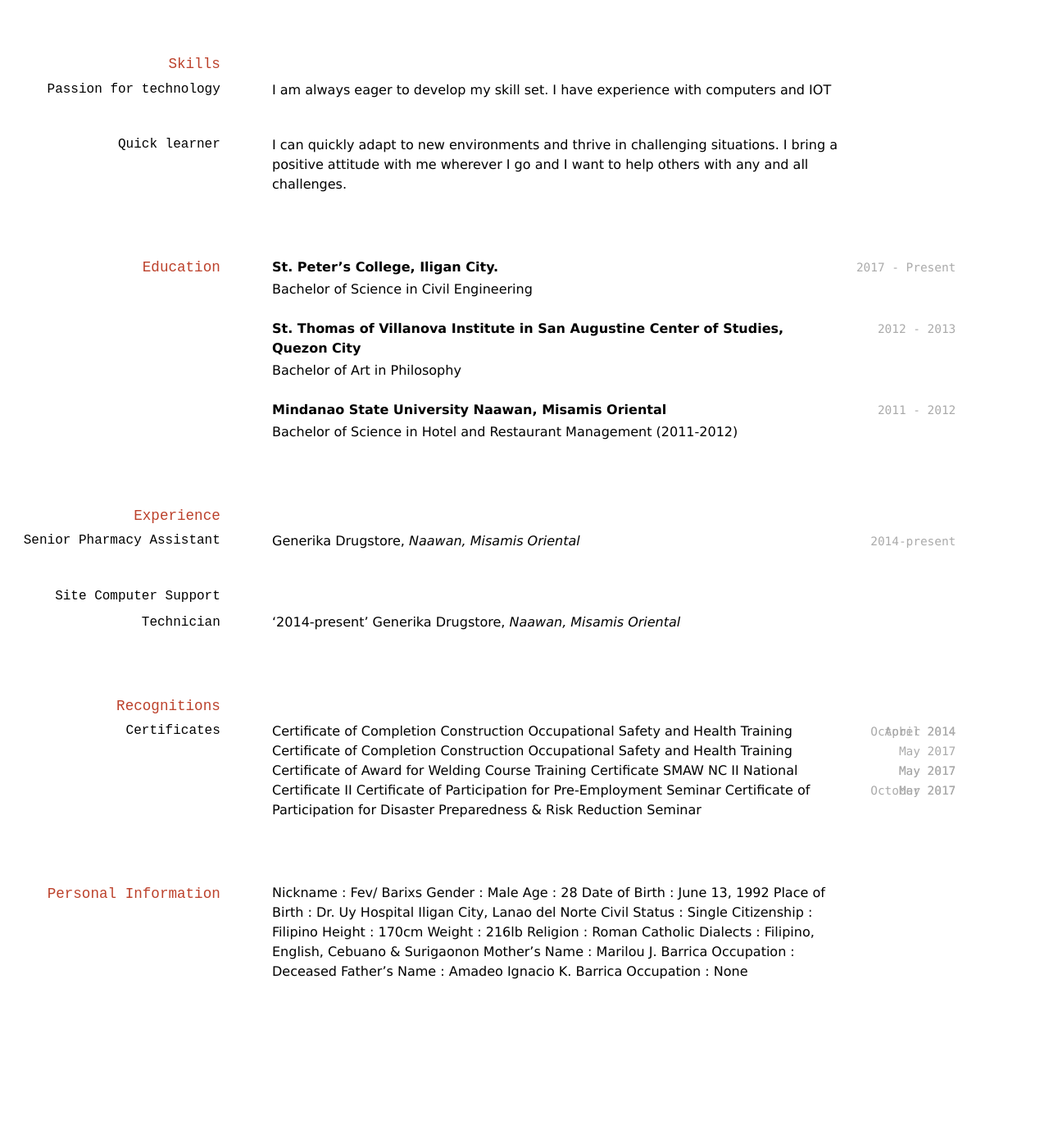
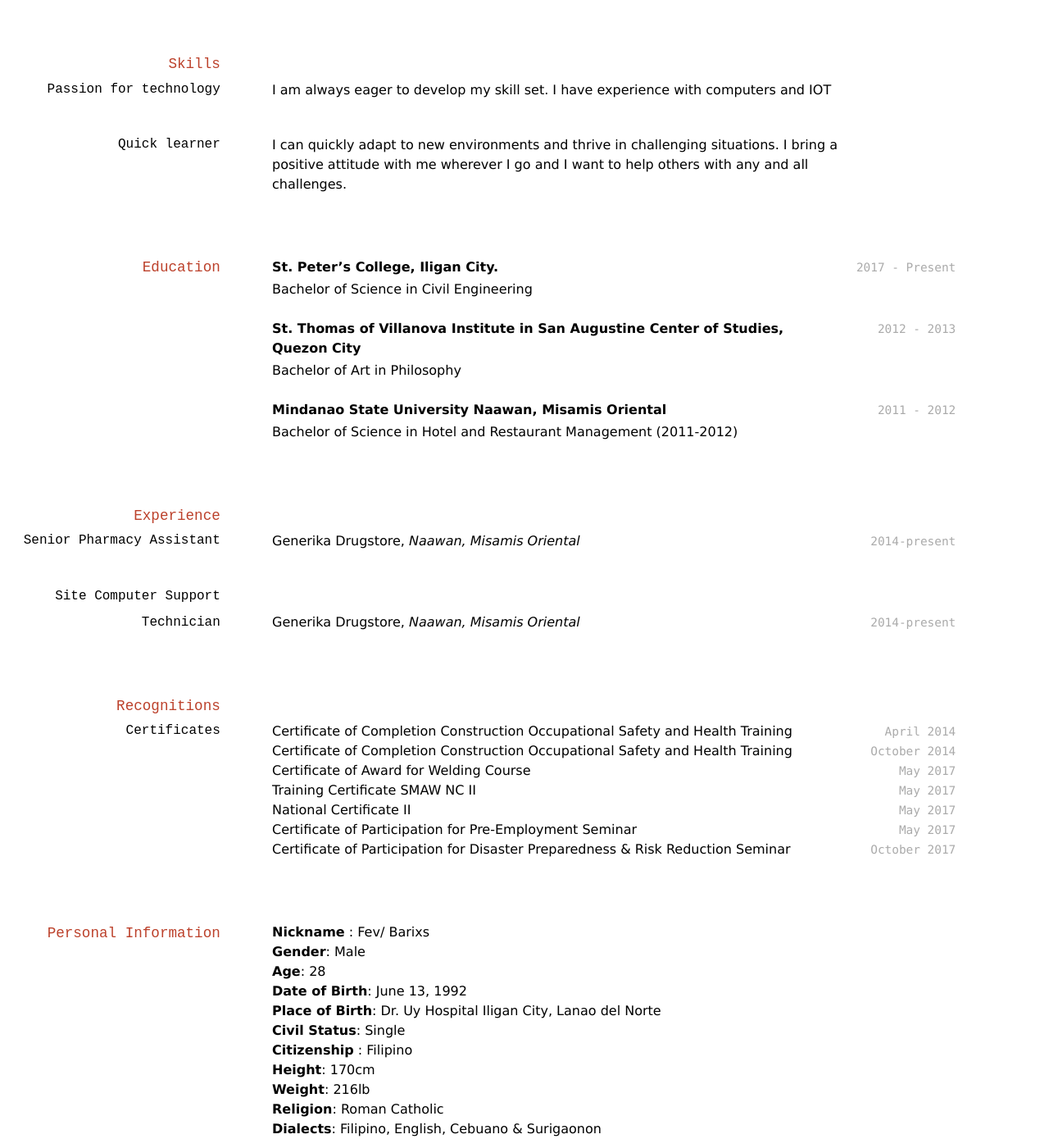
Before and after one commit to deleteprof/deleteprof.github.io, a Jekyll site: the page built from index.md, in a window 1280 px wide and 1400 px high, scrolled down 139 px. Shown: the whole window at 82% size. Built offline with Jekyll 4.4.1, drawn with Linux system fonts in a browser that asks for light colours; before the commit the page ends 1347 px from its top, so only the background shows below that.

Commit message:
Update index.md

```diff
--- a/index.md
+++ b/index.md
@@ -44,7 +44,7 @@ __Mindanao State University Naawan, Misamis Oriental__
 Generika Drugstore, *Naawan, Misamis Oriental*
 
 ### Site Computer Support Technician
-'2014-present'
+`2014-present`
 Generika Drugstore, *Naawan, Misamis Oriental*
 
 
@@ -54,38 +54,34 @@ Generika Drugstore, *Naawan, Misamis Oriental*
 
 ### Certificates
 `April 2014`
-Certificate of Completion Construction Occupational Safety and Health Training
+Certificate of Completion Construction Occupational Safety and Health Training<br>
 `October 2014`
-Certificate of Completion Construction Occupational Safety and Health Training
+Certificate of Completion Construction Occupational Safety and Health Training<br>
 `May 2017`
-Certificate of Award for Welding Course
+Certificate of Award for Welding Course<br>
 `May 2017`
-Training Certificate SMAW NC II
+Training Certificate SMAW NC II<br>
 `May 2017`
-National Certificate II
+National Certificate II<br>
 `May 2017`
-Certificate of Participation for Pre-Employment Seminar
+Certificate of Participation for Pre-Employment Seminar<br>
 `October 2017`
 Certificate of Participation for Disaster Preparedness & Risk Reduction Seminar
 
 
 
 ## Personal Information
-Nickname	  :	Fev/ Barixs
-Gender		  :	Male
-Age		  :	28
-Date of Birth	  :	June 13, 1992
-Place of Birth	  :	Dr. Uy Hospital Iligan City, Lanao del Norte
-Civil Status	  :	Single
-Citizenship	  :	Filipino
-Height		  :	170cm
-Weight		  :	216lb
-Religion	  :	Roman Catholic
-Dialects	  :	Filipino, English, Cebuano & Surigaonon
-Mother’s Name :	Marilou J. Barrica
-Occupation	  :	Deceased
-Father’s Name	  :	Amadeo Ignacio K. Barrica
-Occupation	  :	None
+**Nickname**	  :	Fev/ Barixs
+**Gender**:	Male
+**Age**:	28
+**Date of Birth**:	June 13, 1992
+**Place of Birth**:	  	Dr. Uy Hospital Iligan City, Lanao del Norte
+**Civil Status**:	  	Single
+**Citizenship**	:  	Filipino
+**Height**:	170cm
+**Weight**:	216lb
+**Religion**:	 	Roman Catholic
+**Dialects**:   Filipino, English, Cebuano & Surigaonon
 
 
 <!-- ### Footer
```
